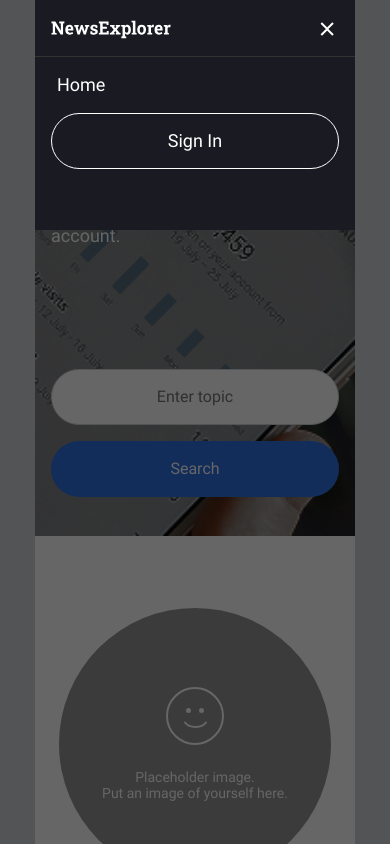
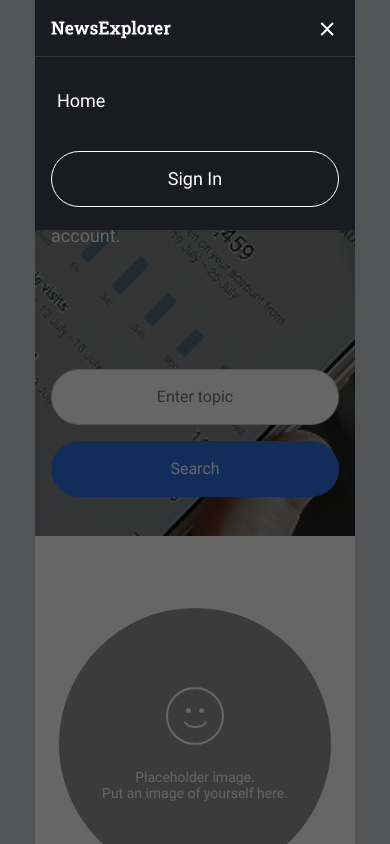
Before and after one commit to vanglor82/frontend-project-newsexplorer, a React (Vite) app: page / in a window 390 px wide. Both pictures are taken after a click on the button 323 px from the left and 28 px from the top of the page. Shown: the top 844 px of the page. Built offline with nearby package versions, Linux system fonts and the light colour scheme.

Commit message:
Final Project mobile view modal fixes

```diff
--- a/src/components/HeaderMenuModal/HeaderMenuModal.css
+++ b/src/components/HeaderMenuModal/HeaderMenuModal.css
@@ -57,6 +57,7 @@
   cursor: pointer;
   width: 288px;
   height: 56px;
+  margin: 16px 0 22px 0;
 }
 
 .header__menu-signin_btn {
```
